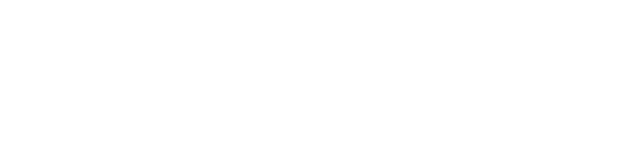
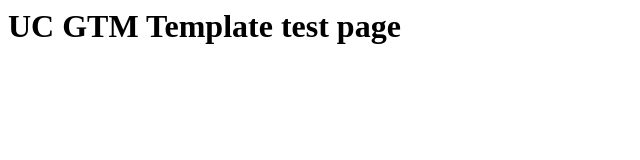
Before and after one commit to uc-rdalmas/gtm-template-test, a plain HTML site: page index.html in a window 1280 px wide. Shown: the whole page, without its empty margins (0-640 px from the left). Drawn offline with Linux system fonts and the light colour scheme.

Commit message:
Update index.html

```diff
--- a/index.html
+++ b/index.html
@@ -14,6 +14,7 @@
   <noscript><iframe src="https://www.googletagmanager.com/ns.html?id=GTM-MX9SLGH"
   height="0" width="0" style="display:none;visibility:hidden"></iframe></noscript>
   <!-- End Google Tag Manager (noscript) -->
+  <h1>UC GTM Template test page</h1>
   <gtm-debug-badge></gtm-debug-badge>
 </body>
 </html>
```
